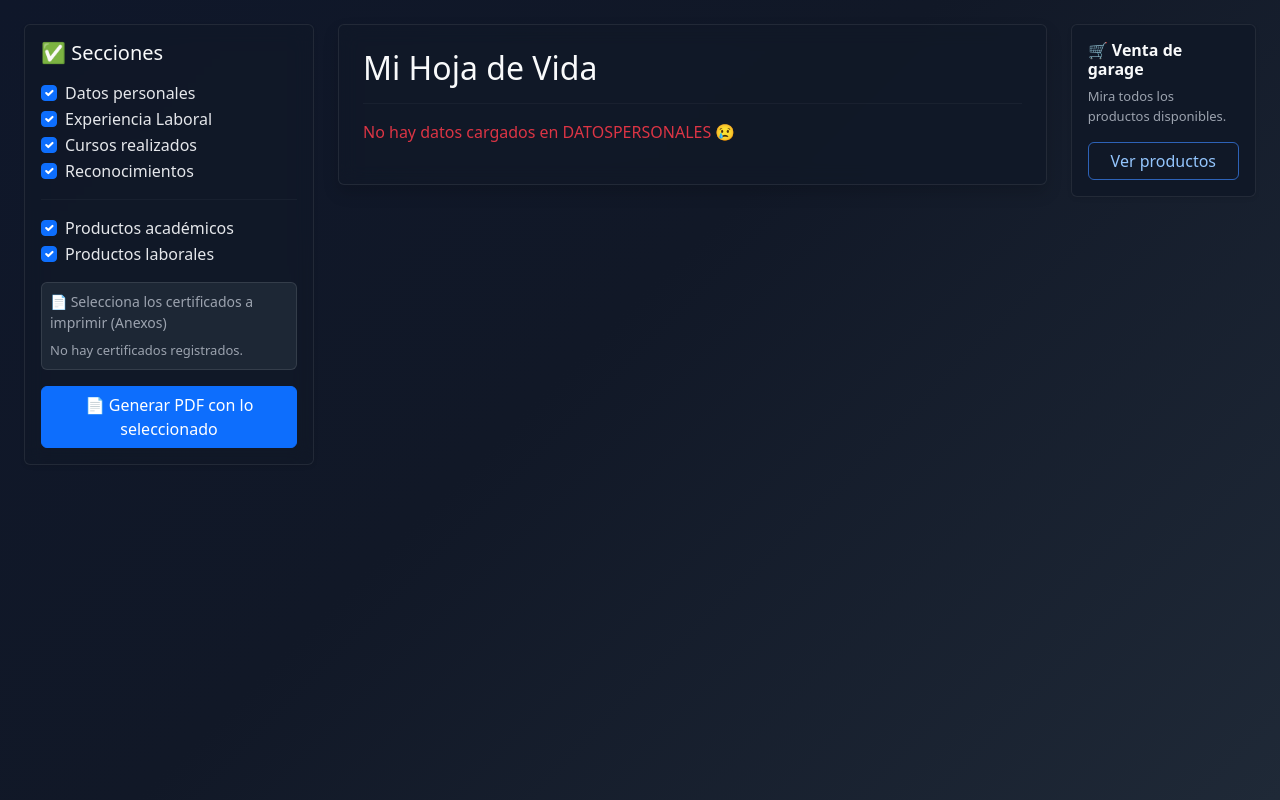
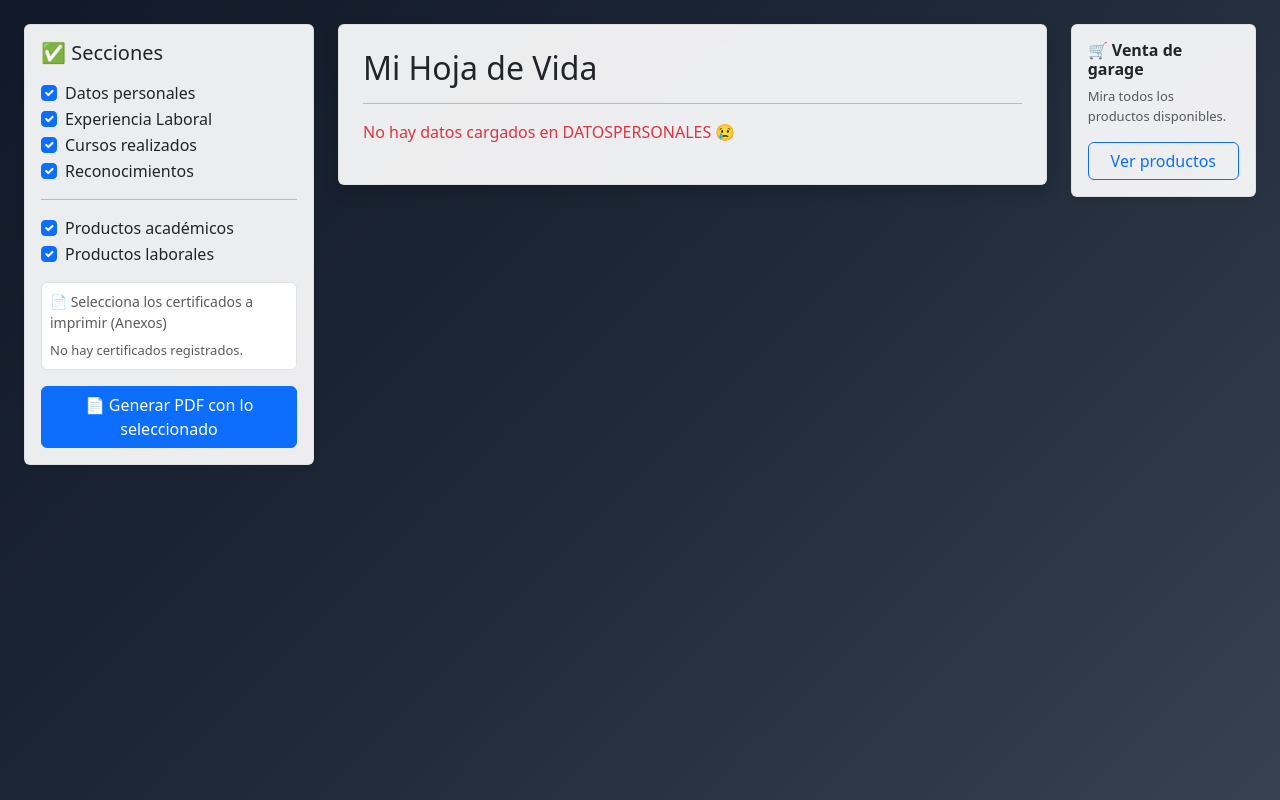
Before and after one commit to MariaLobaton/Hoja_vida, a Django app: page / in a window 1280 px wide. Run offline with Django 5.2, Linux system fonts and the light colour scheme; data that the repository does not hold is empty.

Commit message:
Update: fondo claro

```diff
--- a/cv/templates/cv/cv.html
+++ b/cv/templates/cv/cv.html
@@ -6,11 +6,12 @@
   <link href="https://cdn.jsdelivr.net/npm/bootstrap@5.3.3/dist/css/bootstrap.min.css" rel="stylesheet">
 
   <style>
-    /* ✅ FONDO PROFESIONAL (DEGRADADO OSCURO) */
+    /* ✅ FONDO PROFESIONAL (DEGRADADO) */
     .cv-bg{
-      background: linear-gradient(135deg, #0f172a 0%, #111827 45%, #1f2937 100%);
-      min-height: 100vh;
-    }
+         background: linear-gradient(135deg, #111827 0%, #1f2937 50%, #374151 100%);
+        min-height: 100vh;
+      }
+
 
     /* ✅ Card flotante a la derecha que sube y baja con scroll */
     .garage-sticky{
@@ -18,71 +19,18 @@
       top: 20px;
     }
 
-    /* ✅ GLASS OSCURO (para cards principales) */
+    /* ✅ EFECTO "GLASS" PARA QUE SE VEA MÁS PRO */
     .glass-card{
-      background: rgba(17, 24, 39, 0.88) !important; /* oscuro */
-      backdrop-filter: blur(10px);
-      border: 1px solid rgba(255,255,255,0.08) !important;
-      color: #e5e7eb !important;
-    }
-
-    /* ✅ Las cajas internas que antes eran bg-white ahora oscuras */
-    .bg-white{
-      background: rgba(31, 41, 55, 0.95) !important; /* gris oscuro */
-      color: #e5e7eb !important;
-      border: 1px solid rgba(255,255,255,0.08) !important;
-    }
-
-    /* ✅ Bordes que se vean suaves en oscuro */
-    .border{
-      border-color: rgba(255,255,255,0.10) !important;
-    }
-
-    /* ✅ Texto muted visible */
-    .text-muted{
-      color: #9ca3af !important;
-    }
-
-    /* ✅ HR visible en oscuro */
-    hr{
-      border-color: rgba(255,255,255,0.15) !important;
-    }
-
-    /* ✅ Títulos más bonitos */
-    h2,h3,h4,h5,h6{
-      color: #f9fafb !important;
-    }
-
-    /* ✅ Lista */
-    li, ul{
-      color: #e5e7eb;
-    }
-
-    /* ✅ Botones outline en oscuro */
-    .btn-outline-primary{
-      border-color: rgba(59,130,246,0.7) !important;
-      color: #93c5fd !important;
-    }
-    .btn-outline-primary:hover{
-      background: rgba(59,130,246,0.15) !important;
-      color: #ffffff !important;
-    }
-
-    /* ✅ Inputs check (se ven bien) */
-    .form-check-label{
-      color: #e5e7eb;
-    }
-
-    /* ✅ Scroll bonito */
-    body{
-      margin: 0;
+      background: rgba(255,255,255,0.92) !important;
+      backdrop-filter: blur(8px);
+      border: 1px solid rgba(0,0,0,0.06);
     }
   </style>
 </head>
 
 <body class="cv-bg">
 
-<!-- ✅ container-fluid para usar TODO el ancho -->
+<!-- ✅ CAMBIO 1: container-fluid para usar TODO el ancho -->
 <div class="container-fluid py-4 px-4">
   <div class="row g-4">
 
@@ -151,6 +99,7 @@
             📄 Generar PDF con lo seleccionado
           </button>
         </form>
+
       </div>
     </div>
 
@@ -325,7 +274,7 @@
       </div>
     </div>
 
-    <!-- ✅ COLUMNA DERECHA -->
+    <!-- ✅ COLUMNA DERECHA (MÁS ANGOSTA) -->
     <div class="col-12 col-lg-2">
       <div class="card shadow-sm p-3 garage-sticky glass-card">
         <h6 class="fw-bold mb-2">🛒 Venta de garage</h6>
```
